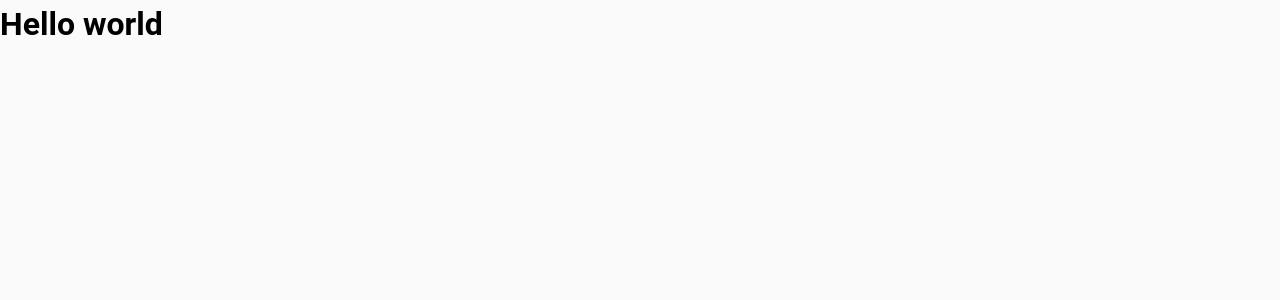
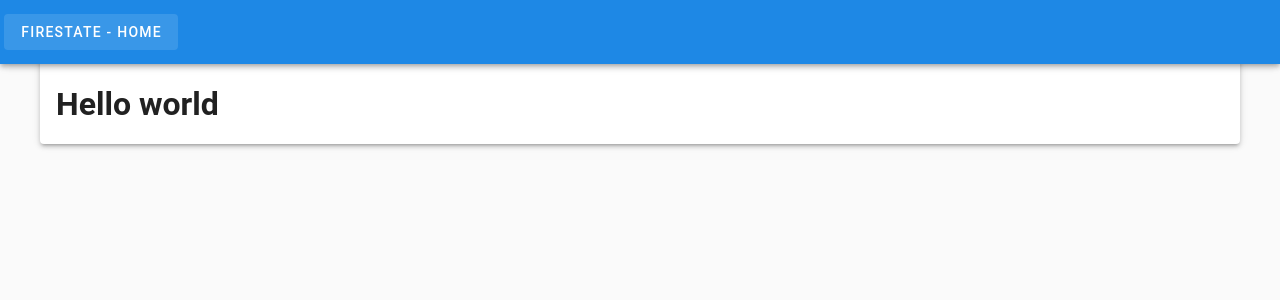
Before and after one commit to mcplux/firestate, a Vue app: page / in a window 1280 px wide. Shown: the top 300 px of the page. Built offline with nearby package versions, Linux system fonts and the light colour scheme.

Commit message:
Create layout

```diff
--- a/src/App.vue
+++ b/src/App.vue
@@ -3,5 +3,21 @@
 </script>
 
 <template>
-  <RouterView />
+  <v-card elevation="3" class="mx-auto" max-width="1200">
+    <v-layout>
+      <v-app-bar color="blue-darken-1">
+        <template v-slot:prepend>
+          <v-btn :to="{ name: 'home' }">
+            FireState - Home
+          </v-btn>
+        </template>
+      </v-app-bar>
+
+      <v-main>
+        <v-container>
+          <RouterView />
+        </v-container>
+      </v-main>
+    </v-layout>
+  </v-card>
 </template>
```
